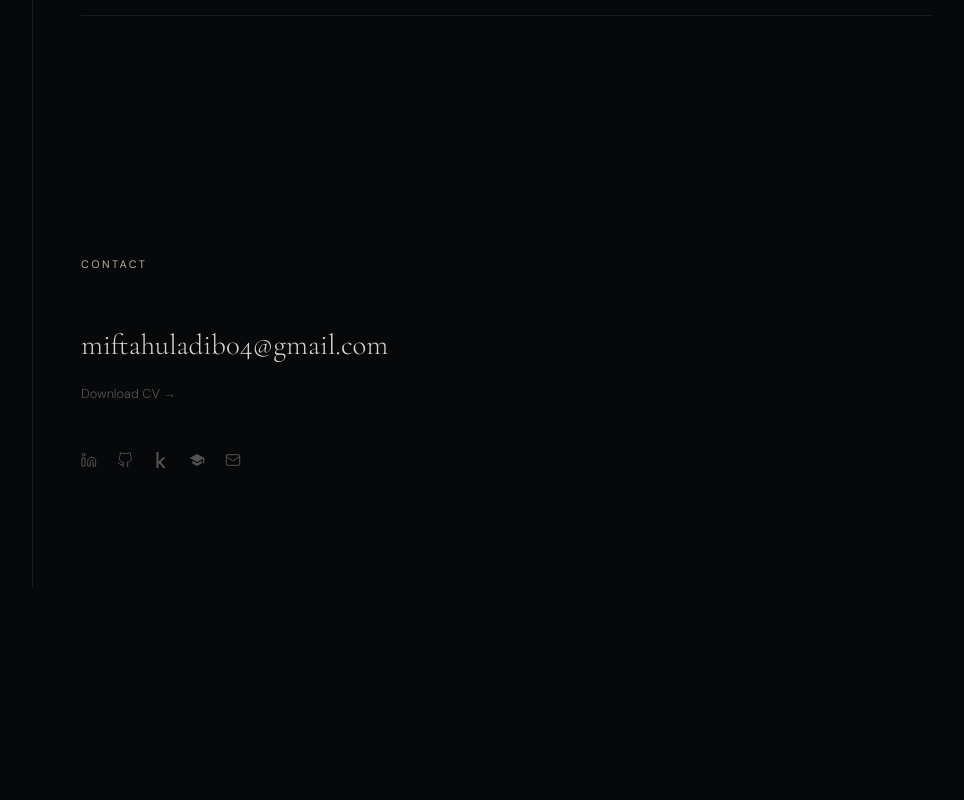
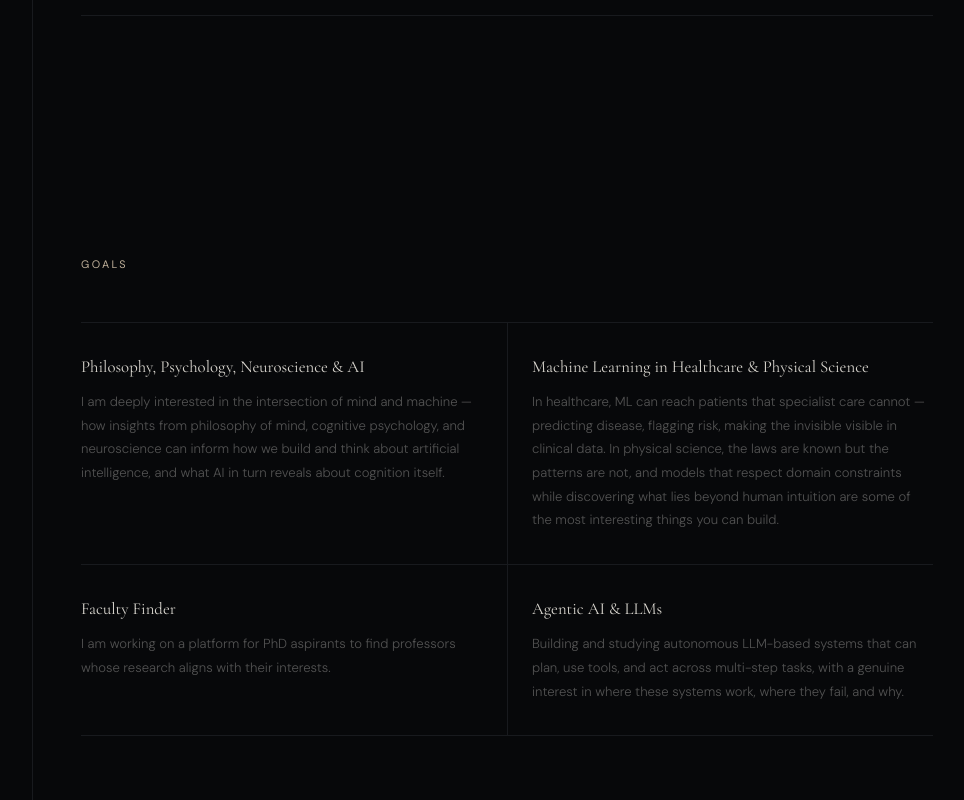
Before and after one commit to Miftahul-adib/my-portfolio, a React (Vite) app: page / in a window 1280 px wide. Shown: the part 7620-8420 px from the top of the page, without its empty margins (167-1131 px from the left). Before the commit the page ends 8208 px from the top, so only its background shows below. Built offline with nearby package versions, Linux system fonts and the light colour scheme.

Commit message:
Add Goals section

```diff
--- a/src/App.jsx
+++ b/src/App.jsx
@@ -6,6 +6,7 @@ import Research from './components/Research'
 import Projects from './components/Projects'
 import Competitions from './components/Competitions'
 import Skills from './components/Skills'
+import Goals from './components/Goals'
 import Contact from './components/Contact'
 import './App.css'
 
@@ -20,6 +21,7 @@ export default function App() {
         <Projects />
         <Competitions />
         <Skills />
+        <Goals />
         <Contact />
       </main>
     </>
--- /dev/null
+++ b/src/components/Goals.css
@@ -0,0 +1,56 @@
+.goals__grid {
+  display: grid;
+  grid-template-columns: repeat(2, 1fr);
+  gap: 0;
+}
+
+.goals__card {
+  padding: 32px 24px 32px 0;
+  border-top: 1px solid var(--rule);
+}
+
+.goals__card:nth-child(even) {
+  border-left: 1px solid var(--rule);
+  padding-left: 24px;
+  padding-right: 0;
+}
+
+.goals__card:nth-last-child(-n+2) {
+  border-bottom: 1px solid var(--rule);
+}
+
+.goals__title {
+  font-family: var(--font-display);
+  font-weight: 400;
+  font-size: 1.05rem;
+  color: var(--text-primary);
+  line-height: 1.4;
+  margin-bottom: 12px;
+}
+
+.goals__body {
+  font-family: var(--font-body);
+  font-size: 0.82rem;
+  font-weight: 300;
+  color: var(--text-secondary);
+  line-height: 1.8;
+}
+
+@media (max-width: 768px) {
+  .goals__grid {
+    grid-template-columns: 1fr;
+  }
+
+  .goals__card:nth-child(even) {
+    border-left: none;
+    padding-left: 0;
+  }
+
+  .goals__card:nth-last-child(-n+2) {
+    border-bottom: none;
+  }
+
+  .goals__card:last-child {
+    border-bottom: 1px solid var(--rule);
+  }
+}
--- a/src/components/Goals.jsx
+++ b/src/components/Goals.jsx
@@ -1,5 +1,6 @@
 import React from 'react'
 import { useScrollReveal } from '../hooks/useScrollReveal'
+import './Goals.css'
 
 const GOALS = [
   {
@@ -8,15 +9,15 @@ const GOALS = [
   },
   {
     title: 'Machine Learning in Healthcare & Physical Science',
-    body: 'In healthcare, ML can reach patients that specialist care cannot — like predicting disease, flagging risk, making the invisible visible in clinical data. In physical science, the laws are known but the patterns are not, and models that respect domain constraints while discovering what lies beyond human intuition are some of the most interesting things you can build.',
+    body: 'In healthcare, ML can reach patients that specialist care cannot — predicting disease, flagging risk, making the invisible visible in clinical data. In physical science, the laws are known but the patterns are not, and models that respect domain constraints while discovering what lies beyond human intuition are some of the most interesting things you can build.',
   },
   {
     title: 'Faculty Finder',
-    body: "I'm working on a goal to build a platform for PhD aspirants to find professors whose research aligns with their interests.",
+    body: "I am working on a platform for PhD aspirants to find professors whose research aligns with their interests.",
   },
   {
     title: 'Agentic AI & LLMs',
-    body: 'Building and studying autonomous LLM-based systems that can plan, use tools, and act across multi-step tasks — with a genuine interest in where these systems work, where they fail, and why.',
+    body: 'Building and studying autonomous LLM-based systems that can plan, use tools, and act across multi-step tasks, with a genuine interest in where these systems work, where they fail, and why.',
   },
 ]
 
@@ -24,15 +25,15 @@ export default function Goals() {
   const ref = useScrollReveal()
 
   return (
-    <section id="goals" className="about-section">
+    <section id="goals" className="page-section">
+      <div className="page-section__sidebar" />
       <div className="section-wrapper" ref={ref}>
-        <div className="reveal section-label">GOALS</div>
-        <h2 className="reveal section-heading">What I'm Working Towards</h2>
-        <div className="about__goals-grid" style={{ marginTop: '0' }}>
+        <span className="reveal section-label">Goals</span>
+        <div className="goals__grid">
           {GOALS.map((g) => (
-            <div key={g.title} className="reveal card-base about__goal-card">
-              <h4 className="about__goal-title">{g.title}</h4>
-              <p className="about__goal-body">{g.body}</p>
+            <div key={g.title} className="reveal goals__card">
+              <h4 className="goals__title">{g.title}</h4>
+              <p className="goals__body">{g.body}</p>
             </div>
           ))}
         </div>
--- a/src/components/Navbar.jsx
+++ b/src/components/Navbar.jsx
@@ -8,6 +8,7 @@ const NAV_LINKS = [
   { label: 'PROJECTS', href: '#projects' },
   { label: 'COMPETITIONS', href: '#competitions' },
   { label: 'SKILLS', href: '#skills' },
+  { label: 'GOALS', href: '#goals' },
   { label: 'CONTACT', href: '#contact' },
 ]
 
@@ -34,7 +35,7 @@ export default function Navbar() {
   }, [appeared])
 
   useEffect(() => {
-    const ids = ['top', 'experience', 'research', 'projects', 'competitions', 'skills', 'contact']
+    const ids = ['top', 'experience', 'research', 'projects', 'competitions', 'skills', 'goals', 'contact']
     const observer = new IntersectionObserver(
       (entries) => {
         entries.forEach(entry => {
```
